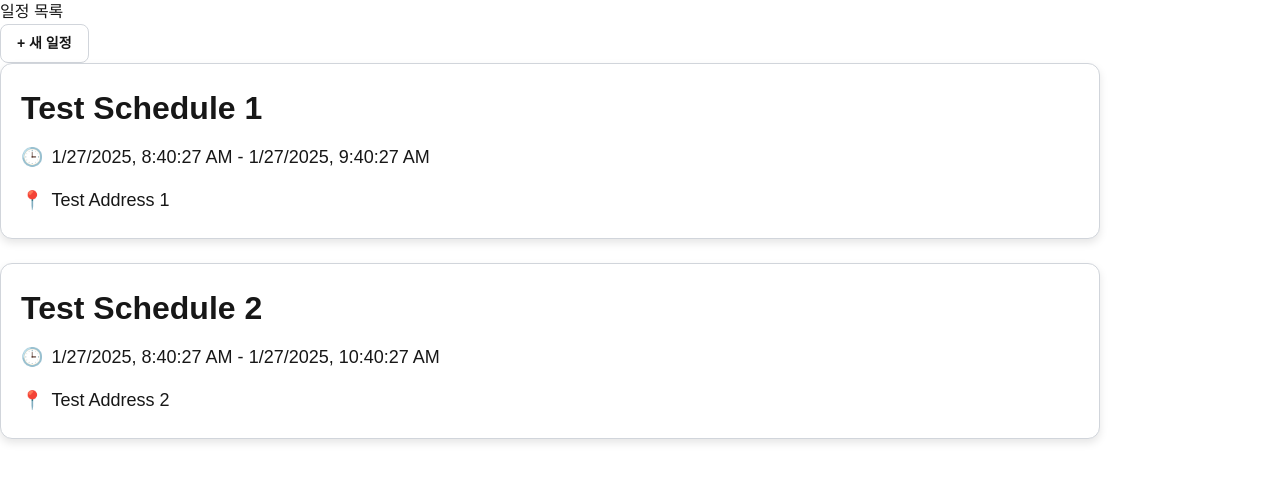
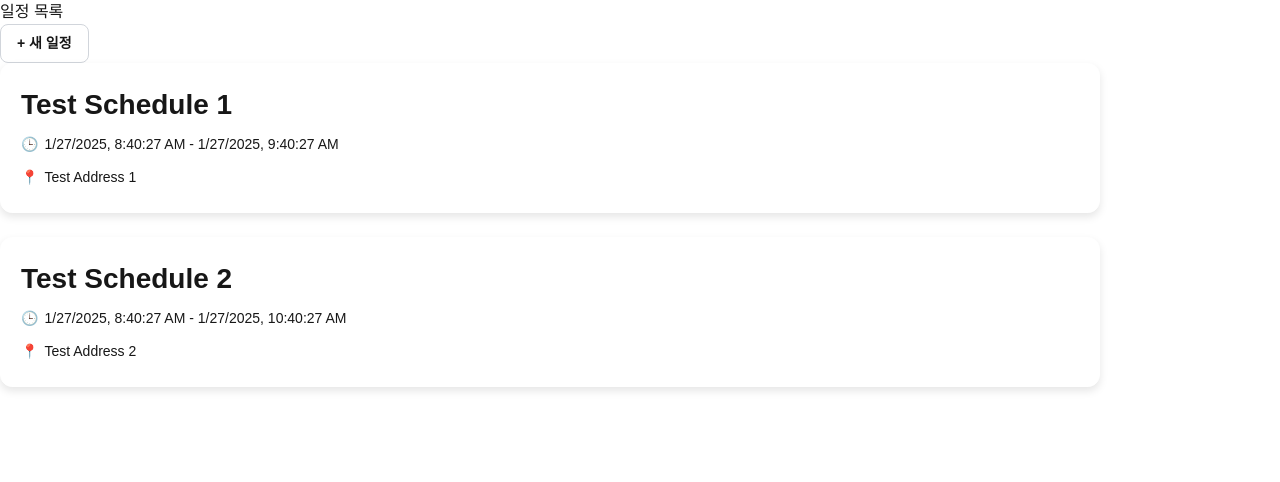
Before and after one commit to prgrms-be-devcourse/NBE3-4-2-Team10, a Next.js app in the folder frontend/: page /calendars/1 in a window 1280 px wide. Shown: the top 482 px of the page. Built offline with nearby package versions, Linux system fonts and the light colour scheme.

Commit message:
fix: Schedule 디자인 수정

```diff
--- a/frontend/src/app/globals.css
+++ b/frontend/src/app/globals.css
@@ -18,16 +18,16 @@ body {
 /* 카드 스타일 */
 .schedule-card {
   width: 1100px;
-  padding: 12px 16px;
+  padding: 8px 12px;
   background-color: #ffffff;
   color: #171717;
-  border: 1px solid #d1d5db;
+  border: 1px solid #ffffff; /* 테두리를 하얀색으로 변경 */
   border-radius: 12px;
-  box-shadow: 0 4px 8px rgba(0, 0, 0, 0.1);
   display: flex;
   flex-direction: column;
-  gap: 8px;
+  gap: 4px;
   justify-content: center;
+  box-shadow: none;
 }
 
 /* 스케쥴 디테일 팝업 스타일 */
@@ -46,7 +46,7 @@ body {
 
 /* 제목 스타일 */
 .schedule-title {
-  font-size: 32px;
+  font-size: 28px;
   font-weight: bold;
 }
 
@@ -54,8 +54,8 @@ body {
 .schedule-detail-row {
   display: flex;
   align-items: center;
-  gap: 8px;
-  font-size: 18px;
+  gap: 6px;
+  font-size: 14px;
   padding: 4px 0;
 }
 
```
